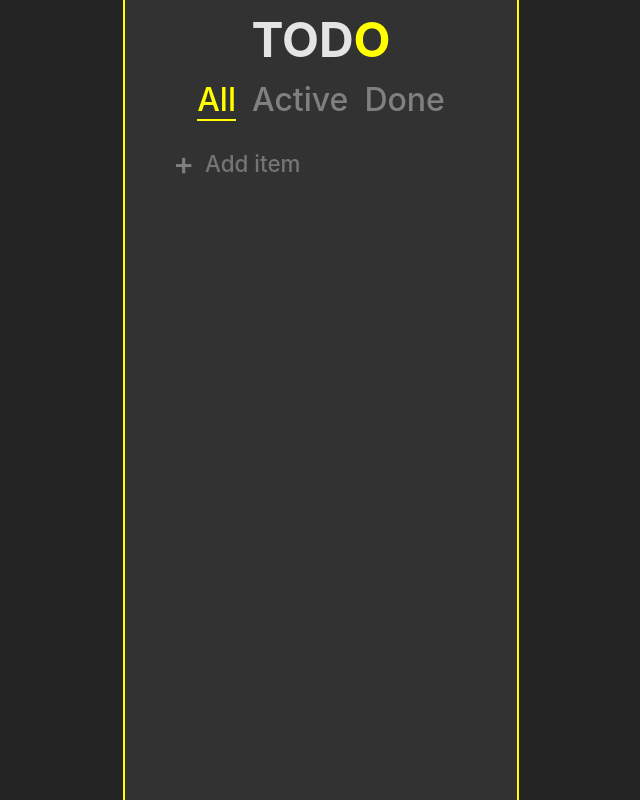
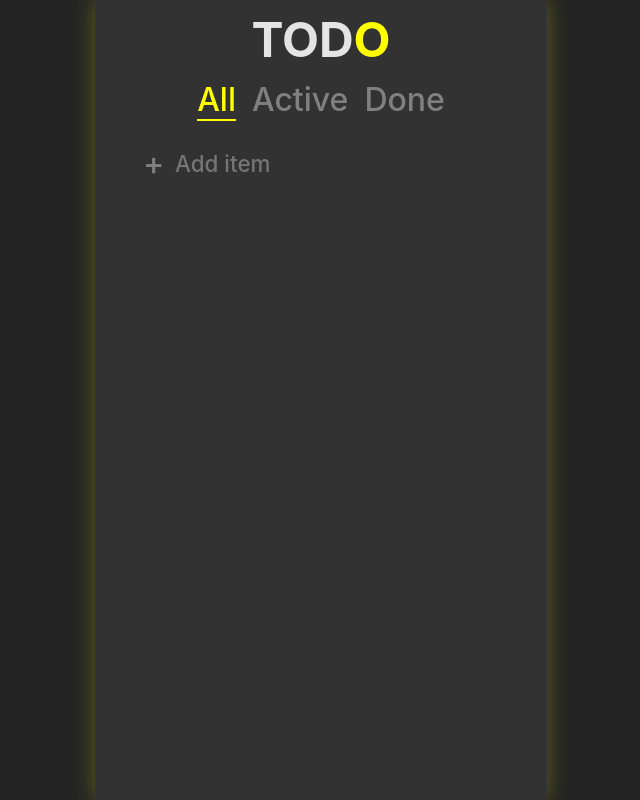
Before and after one commit to temmmus/checklist, a Vue app: page / in a window 1280 px wide. Shown: the whole page, without its empty margins (319-959 px from the left). Built offline with nearby package versions, Linux system fonts and the light colour scheme.

Commit message:
fix: fixed layout issues

```diff
--- a/src/components/AddItem.vue
+++ b/src/components/AddItem.vue
@@ -1,5 +1,5 @@
 <template>
-  <aside class="add-item" data-testid="add-item">
+  <section class="add-item" data-testid="add-item">
     <form class="add-item__form" @submit.prevent="addItem">
       <button
         :class="{ 'add-item__button': true, 'button-disabled': !itemText }"
@@ -17,7 +17,7 @@
         @input="autoResizeTextArea"
       />
     </form>
-  </aside>
+  </section>
 </template>
 
 <script lang="ts">
@@ -104,10 +104,12 @@ export default defineComponent({
 .add-item__button:after {
   color: yellow;
   content: "\002B";
+  cursor: pointer;
 }
 
 .button-disabled:after {
   color: #808080;
+  cursor: default;
 }
 
 .add-item__input {
--- a/src/components/Filters.vue
+++ b/src/components/Filters.vue
@@ -1,5 +1,5 @@
 <template>
-  <aside class="filters" data-testid="filters">
+  <nav class="filters" data-testid="filters">
     <button
       v-for="filter in filters"
       :key="filter"
@@ -9,7 +9,7 @@
     >
       {{ filter }}
     </button>
-  </aside>
+  </nav>
 </template>
 
 <script lang="ts">
@@ -55,10 +55,11 @@ export default defineComponent({
   color: #808080;
   border: none;
   border-bottom: 2px solid transparent;
-  transition: color 0.25s, border-bottom 0.25s;
+  transition: color 0.5s, border-bottom 0.5s;
 }
 .filters__button:hover {
   color: yellow;
+  cursor: pointer;
 }
 
 .filters__button--active {
--- a/src/components/Header.vue
+++ b/src/components/Header.vue
@@ -48,5 +48,6 @@ export default defineComponent({
 <style scoped>
 .header__letter {
   color: yellow;
+  cursor: pointer;
 }
 </style>
--- a/src/components/Item.vue
+++ b/src/components/Item.vue
@@ -151,6 +151,7 @@ export default defineComponent({
 
 .item__remove-button {
   grid-column: 4;
+  cursor: pointer;
 }
 .item__remove-button:after {
   content: "\00d7";
--- a/src/style.css
+++ b/src/style.css
@@ -21,13 +21,19 @@ body {
 }
 
 #app {
-  width: 360px;
+  width: 420px;
   margin: 0 auto;
   padding: 1rem;
   text-align: center;
   background-color: #323232;
-  border-right: 2px solid yellow;
-  border-left: 2px solid yellow;
+  box-shadow: 0 0 25px rgba(255, 255, 0, 0.8);
+  animation: glowPulse 20s infinite ease-in-out;
+}
+
+@media only screen and (max-width: 768px) {
+  #app {
+    width: 100vw;
+  }
 }
 
 h1 {
@@ -75,3 +81,15 @@ button {
 i {
   font-size: 1.4rem;
 }
+
+@keyframes glowPulse {
+  0% {
+    box-shadow: 0 0 25px rgba(255, 255, 0, 0.8);
+  }
+  50% {
+    box-shadow: 0 0 20px rgba(255, 255, 0, 0.2);
+  }
+  100% {
+    box-shadow: 0 0 25px rgba(255, 255, 0, 0.8);
+  }
+}
--- a/vite.config.ts
+++ b/vite.config.ts
@@ -29,6 +29,7 @@ export default defineConfig({
         description: "A simple to-do list application",
         start_url: "/checklist/",
         display: "standalone",
+        orientation: "portrait-primary",
         background_color: "#323232",
         theme_color: "#323232",
         icons: [
```
Also changed, not shown: 1 other file (tests, documents, lock files or other folders).
